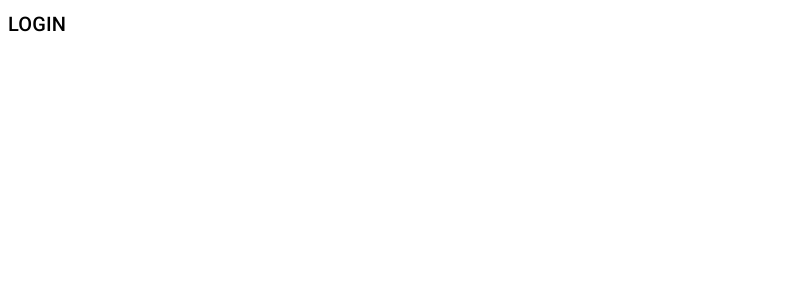
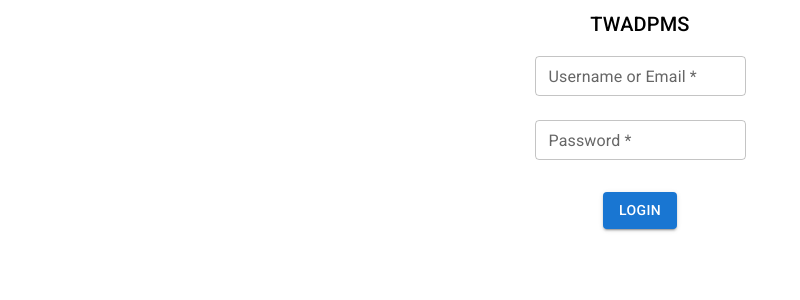
Before and after one commit to Viswanath95/sample-ui, a React (Create React App) app: page / in a window 1280 px wide. Shown: the top 300 px of the page, without its empty margins (0-800 px from the left). Built offline with nearby package versions, Linux system fonts and the light colour scheme.

Commit message:
Added Login Page

```diff
--- a/package.json
+++ b/package.json
@@ -10,8 +10,11 @@
     "@testing-library/jest-dom": "^5.16.4",
     "@testing-library/react": "^13.3.0",
     "@testing-library/user-event": "^13.5.0",
+    "axios": "^0.27.2",
+    "dotenv": "^16.0.1",
     "react": "^18.2.0",
     "react-dom": "^18.2.0",
+    "react-hook-form": "^7.34.2",
     "react-router-dom": "^6.3.0",
     "react-scripts": "5.0.1",
     "web-vitals": "^2.1.4"
--- a/src/components/AppBar/ProfileMenu.jsx
+++ b/src/components/AppBar/ProfileMenu.jsx
@@ -1,4 +1,5 @@
-import * as React from "react";
+import React, { useState } from "react";
+import { useNavigate } from "react-router-dom";
 import Avatar from "@mui/material/Avatar";
 // import Stack from '@mui/material/Stack';
 import Badge from "@mui/material/Badge";
@@ -8,14 +9,16 @@ import ListItemIcon from "@mui/material/ListItemIcon";
 import IconButton from "@mui/material/IconButton";
 import Tooltip from "@mui/material/Tooltip";
 import { green } from "@mui/material/colors";
+import Button  from "@mui/material/Button";
 import PersonIcon from "@mui/icons-material/Person";
 import PasswordIcon from "@mui/icons-material/Password";
 import Settings from "@mui/icons-material/Settings";
 import Logout from "@mui/icons-material/Logout";
 
 export default function ProfileMenu() {
-  const [anchorEl, setAnchorEl] = React.useState(null);
+  const [anchorEl, setAnchorEl] = useState(null);
   const profmenuopen = Boolean(anchorEl);
+  let navigate = useNavigate();
 
   const handleClick = (event) => {
     setAnchorEl(event.currentTarget);
@@ -52,6 +55,12 @@ export default function ProfileMenu() {
       },
       children: `${name.split(" ")[0][0]}${name.split(" ")[1][0]}`,
     };
+  }
+
+  const logOut = () => {
+    navigate("/");
+    sessionStorage.removeItem('Token');
+    sessionStorage.clear();
   }
 
   return (
@@ -164,7 +173,9 @@ export default function ProfileMenu() {
           <ListItemIcon sx={{ "&:hover": { color: "#F8F8FF" } }}>
             <Logout fontSize="small" />
           </ListItemIcon>
+          <Button onClick={logOut}>
           Logout
+          </Button>
         </MenuItem>
       </Menu>
     </React.Fragment>
--- a/src/components/ContractorManagement/ContractorManagement.jsx
+++ b/src/components/ContractorManagement/ContractorManagement.jsx
@@ -1,11 +1,12 @@
 import React from 'react';
+import Box from "@mui/material/Box";
 import Typography from "@mui/material/Typography";
 
 function ContractorManagement() {
   return (
-    <div>
+    <Box>
         <Typography variant="h6">Contractor Management</Typography>
-    </div>
+    </Box>
   )
 }
 
--- a/src/components/Login/Login.jsx
+++ b/src/components/Login/Login.jsx
@@ -1,11 +1,166 @@
 import React from 'react';
-import Typography from "@mui/material/Typography";
+import { useNavigate } from "react-router-dom";
+import axios from "axios";
+import { useForm, Controller } from "react-hook-form";
+import { Box, Button, Grid, Stack, TextField, Typography } from "@mui/material";
+
+const loginPageValidation = {
+  usernameEmailError: {
+    required: "Username or Email is required",
+  },
+  passwordError: {
+    required: "Password is required",
+  },
+  // usernamepasswordIncorrect: {
+  //   required: "Please enter correct username and password",
+  // },
+};
 
 function Login() {
+  const { control, handleSubmit } = useForm({ defaultValues: {
+    username: "",
+    password:"",
+  }});
+
+  let navigate = useNavigate();
+
+  const onSubmit = (submitted) => {
+   console.log({ submitted });
+
+  axios({
+      method: "post",
+      url: `${process.env.REACT_APP_LOGIN_URL}`,
+      headers:{'Content-Type': 'application/json'},
+      data: submitted,
+    })
+    .then(
+      (response) => {
+        console.log(response);
+        sessionStorage.setItem(
+          "Token",
+          response.data.tokenType + " " + response.data.accessToken
+        );
+        if (
+          response.data.accessToken === "" ||
+          response.data.accessToken === null
+        ) {
+          navigate("/");
+
+        } else {
+          navigate("/applayout");
+        }
+      },
+      (error) => {
+        console.log(error);
+      }
+    );
+  }
+
   return (
-    <div>
-      <Typography variant="h6">LOGIN</Typography>
-    </div>
+
+   <Box component="form" onSubmit={handleSubmit(onSubmit)}
+  //  sx=
+  //      {{
+  //       //  m:25
+  //       margin: { xs: 25, sm: 25, md: 25, lg: 25, xl: 25 }
+  //      }}
+
+      >
+    {/* <Stack
+      m={25}
+    > */}
+    <Typography
+      variant="h6"
+      align="center"
+      component="h6"
+    >
+      TWADPMS
+    </Typography>
+    {/* <ThemeProvider theme={loginTheme}> */}
+      {/* <Grid
+        container
+        columnSpacing={{ xs: 2, sm: 2, md: 2, lg: 2, xl: 2 }}
+  > */}
+      <Grid item xs={12} sm={6} md={6} lg={6} xl={6}>
+        <Stack
+          mt={2}
+          alignItems="center"
+          justifyContent="center"
+        >
+        <Controller
+          name="username"
+          control={control}
+          defaultValue=""
+          // autoComplete="off"
+          rules={{ required: true }}
+          render={({ field: {...field}, fieldState: {error} }) => (
+            <TextField
+              {...field}
+              label="Username or Email *"
+              variant="outlined"
+              size="small"
+              // fullWidth
+              error={error !== undefined}
+              helperText={
+                error
+                ? loginPageValidation.usernameEmailError[error.type]
+                // ||
+                // loginPageValidation.usernamepasswordIncorrect[error.type]
+                : ""
+              }
+             />
+          )}
+        />
+        </Stack>
+      </Grid>
+      <Grid item xs={12} sm={6} md={6} lg={6} xl={6}>
+        <Stack
+          mt={3}
+          alignItems="center"
+          justifyContent="center"
+        >
+        <Controller
+          name="password"
+          control={control}
+          defaultValue=""
+          // autoComplete="off"
+          rules={{ required: true }}
+          render={({ field: {...field}, fieldState: {error} }) => (
+            <TextField
+              {...field}
+              label="Password *"
+              variant="outlined"
+              size="small"
+              // fullWidth
+              error={error !== undefined}
+              helperText={
+                error
+                ? loginPageValidation.passwordError[error.type]
+                : ""
+              }
+             />
+          )}
+        />
+        </Stack>
+      </Grid>
+      {/* </ThemeProvider> */}
+      {/* <ThemeProvider theme={loginButton}> */}
+        <Stack
+          mt={4}
+          alignItems="center"
+          justifyContent="center"
+        >
+        <Button
+          variant="contained"
+          size="medium"
+          type="submit"
+        >
+          LOGIN
+        </Button>
+      </Stack>
+    {/* </ThemeProvider> */}
+    {/* </Stack> */}
+  </Box>
   )
 }
 
--- a/src/components/MinivariantDrawer/AppLayout.jsx
+++ b/src/components/MinivariantDrawer/AppLayout.jsx
@@ -28,6 +28,13 @@ import {
 import ProfileMenu from "../AppBar/ProfileMenu";
 import { Menu } from "./Menu";
 import { hasChildren } from "./Utils";
+// import UserManagement from "../UserManagement/UserManagement";
+// import ContractorManagement from "../ContractorManagement/ContractorManagement";
+// import SchemeCreation from "../SchemeCreation/SchemeCreation";
+// import SubMenu from "../SubMenu/SubMenu";
+// import SubOne from "../SubMenu/SubOne";
+// import SubTwo from "../SubMenu/SubTwo";
+// import SubThree from "../SubMenu/SubThree";
 
 const drawerWidth = 240;
 
@@ -149,7 +156,7 @@ export default function AppLayout() {
       setsubmenuOpen(!submenuOpen);
     };
 
-    return (
+  return (
       <React.Fragment>
         <ListItem
           button
@@ -255,9 +262,31 @@ export default function AppLayout() {
         </Drawer>
         <Box component="main" m={-1} sx={{ p: 2 }}>
           <DrawerHeader />
-          <Stack spacing={2}>
-            <Typography variant="h6">App Layout</Typography>
-          </Stack>
+          <Box component="content" sx={{ ml: open ? drawerWidth : 2 }}>
+            <Stack spacing={1}>
+           {/* <Typography component="user">
+                <UserManagement />
+              </Typography>
+                <Typography component="contract">
+                <ContractorManagement />
+              </Typography>
+              <Typography component="scheme">
+                <SchemeCreation />
+              </Typography>
+              <Typography component="submenu">
+                <SubMenu />
+              </Typography>
+              <Typography component="subone">
+                <SubOne />
+              </Typography>
+              <Typography component="subtwo">
+                <SubTwo />
+              </Typography>
+              <Typography component="subthree">
+                <SubThree />
+              </Typography>  */}
+            </Stack>
+          </Box>
         </Box>
       </Box>
       <Outlet />
--- a/src/components/MinivariantDrawer/Menu.jsx
+++ b/src/components/MinivariantDrawer/Menu.jsx
@@ -8,6 +8,7 @@ import {
   BikeScooter,
   Bloodtype,
 } from "@mui/icons-material";
+
 
 export const Menu = [
   {
--- a/src/components/UserManagement/UserManagement.jsx
+++ b/src/components/UserManagement/UserManagement.jsx
@@ -1,11 +1,13 @@
 import React from 'react';
+import Box from "@mui/material/Box";
 import Typography from "@mui/material/Typography";
 
 function UserManagement() {
   return (
-        <div>
+        <Box>
         <Typography variant="h6">UserManagement</Typography>
-        </div>
+        <Typography variant="h6">User</Typography>
+        </Box>
 
   )
 }
```
Also changed, not shown: src/App.jsx (renamed from src/App.js, +14 -5 lines), 2 other files (tests, documents, lock files or other folders).
